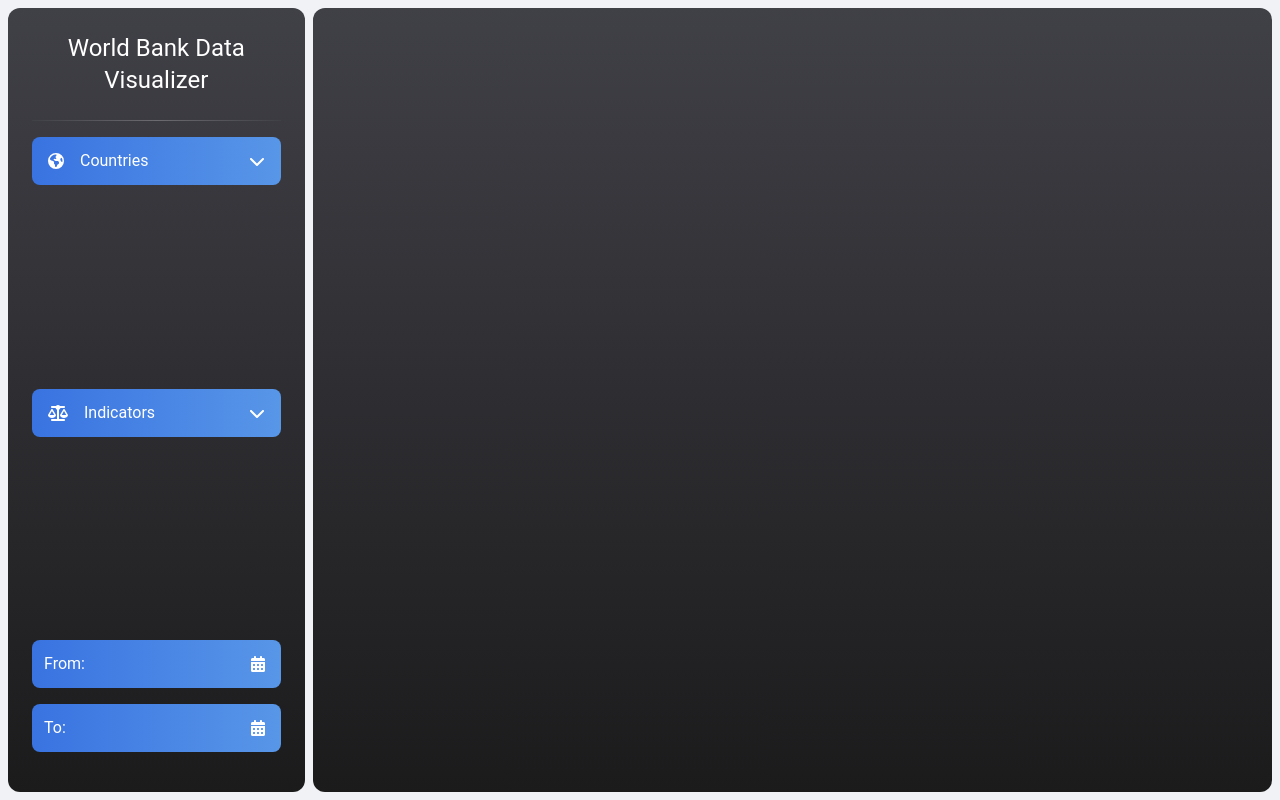
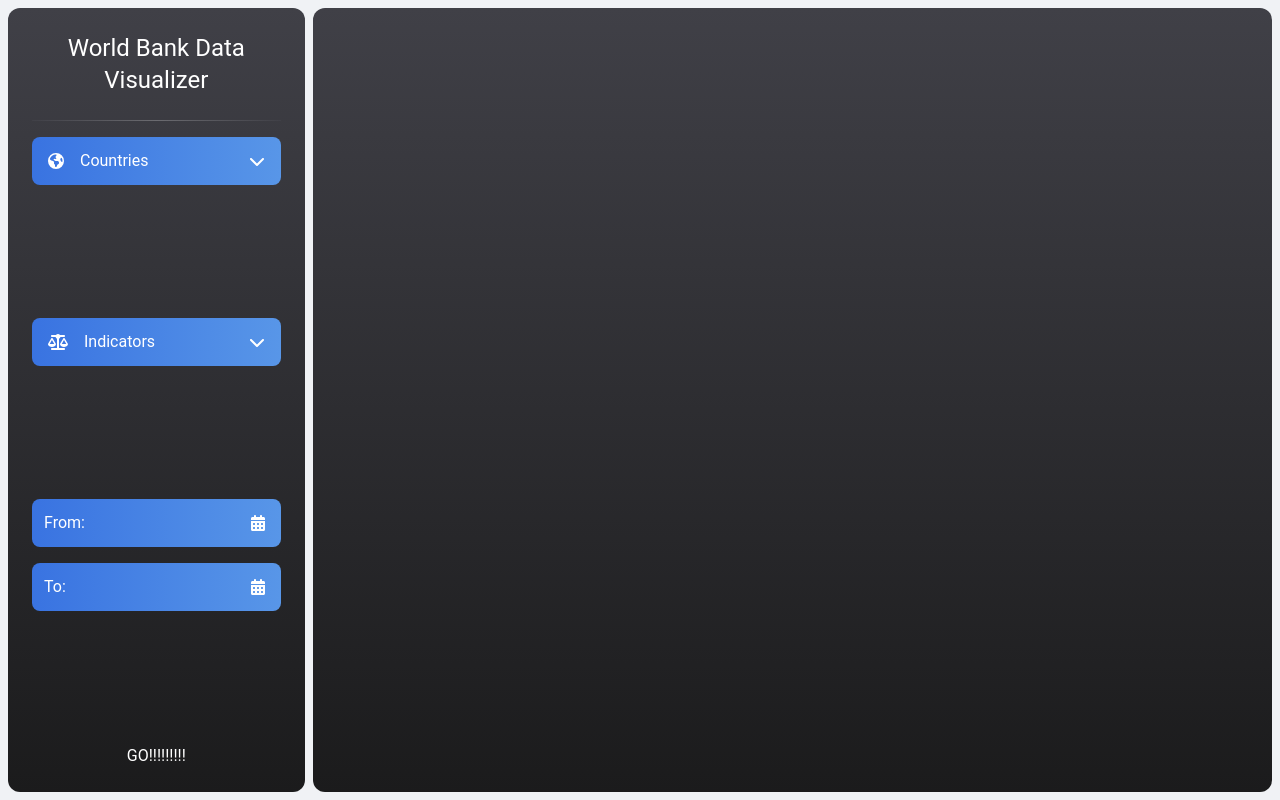
Before and after one commit to jacksonboyett/WorldBankAPI, a React (Vite) app in the folder client/: page / in a window 1280 px wide. Built offline with nearby package versions, Linux system fonts and the light colour scheme.

Commit message:
added framework for api request function

```diff
--- a/client/src/components/IndicatorInput.tsx
+++ b/client/src/components/IndicatorInput.tsx
@@ -17,7 +17,6 @@ export default function IndicatorInput() {
     let newContext = data;
     newContext.indicator = indicator;
     setData(newContext);
-    console.log(data)
   }
 
   return (
--- a/client/src/components/Sidebar.tsx
+++ b/client/src/components/Sidebar.tsx
@@ -1,8 +1,13 @@
 import CountriesInput from './CountriesInput';
 import IndicatorInput from './IndicatorInput';
 import DatesInput from './DatesInput';
+import Submit from './Submit';
 
-function Sidebar() {
+interface SidebarProps {
+  submit: () => void
+}
+
+function Sidebar(props: SidebarProps) {
   return (
     <div className='h-[calc(100vh-1rem)] flex flex-col text-center justify-between text-white rounded-xl my-auto ml-2 p-6 pt-0 w-96 bg-gradient-to-b from-lightGrayBg to-darkGrayBg'>
       <div className='topSidebarContainer'>
@@ -12,6 +17,7 @@ function Sidebar() {
       </div>
       <IndicatorInput />
       <DatesInput />
+      <Submit submit={props.submit}t/>
     </div>
   );
 }
--- /dev/null
+++ b/client/src/components/Submit.tsx
@@ -0,0 +1,17 @@
+import { DataContext } from "./DataContext";
+import { useContext } from "react";
+
+interface SubmitProps {
+	submit: () => void,
+}
+
+function Submit(props: SubmitProps) {
+
+	return (
+		<div onClick={props.submit}>
+			GO!!!!!!!!!
+		</div>
+	 );
+}
+
+export default Submit;
--- /dev/null
+++ b/client/src/hooks/useDataFetch.tsx
@@ -0,0 +1,10 @@
+import { useContext } from 'react';
+import { DataContext } from '../components/DataContext';
+
+function useDataFetch() {
+	const [ data, setData ] = useContext(DataContext);
+	console.log(data)
+	// return (  );
+}
+
+export default useDataFetch;
--- a/client/src/pages/Main.tsx
+++ b/client/src/pages/Main.tsx
@@ -1,10 +1,27 @@
 import Sidebar from '../components/Sidebar';
 import ChartContainer from '../components/ChartContainer';
+import { DataContext } from '../components/DataContext';
+import { useContext } from 'react';
+import axios from 'axios';
 
 function Main() {
+
+  const [ data, setData ] = useContext(DataContext);
+
+  async function submit() {
+    // const { countries, indicator, from, to } = data;
+    const url = `http://api.worldbank.org/v2/country/PE/indicator/FP.CPI.TOTL.ZG?&format=json&date=2000:2022`
+    try {
+      const res = await axios.get(url)
+      console.log(res)
+    } catch (error) {
+      console.log(error)
+    }
+  }
+
   return (
     <div className='bg-bg h-screen flex'>
-      <Sidebar />
+      <Sidebar submit={submit} />
       <ChartContainer />
     </div>
   );
```
